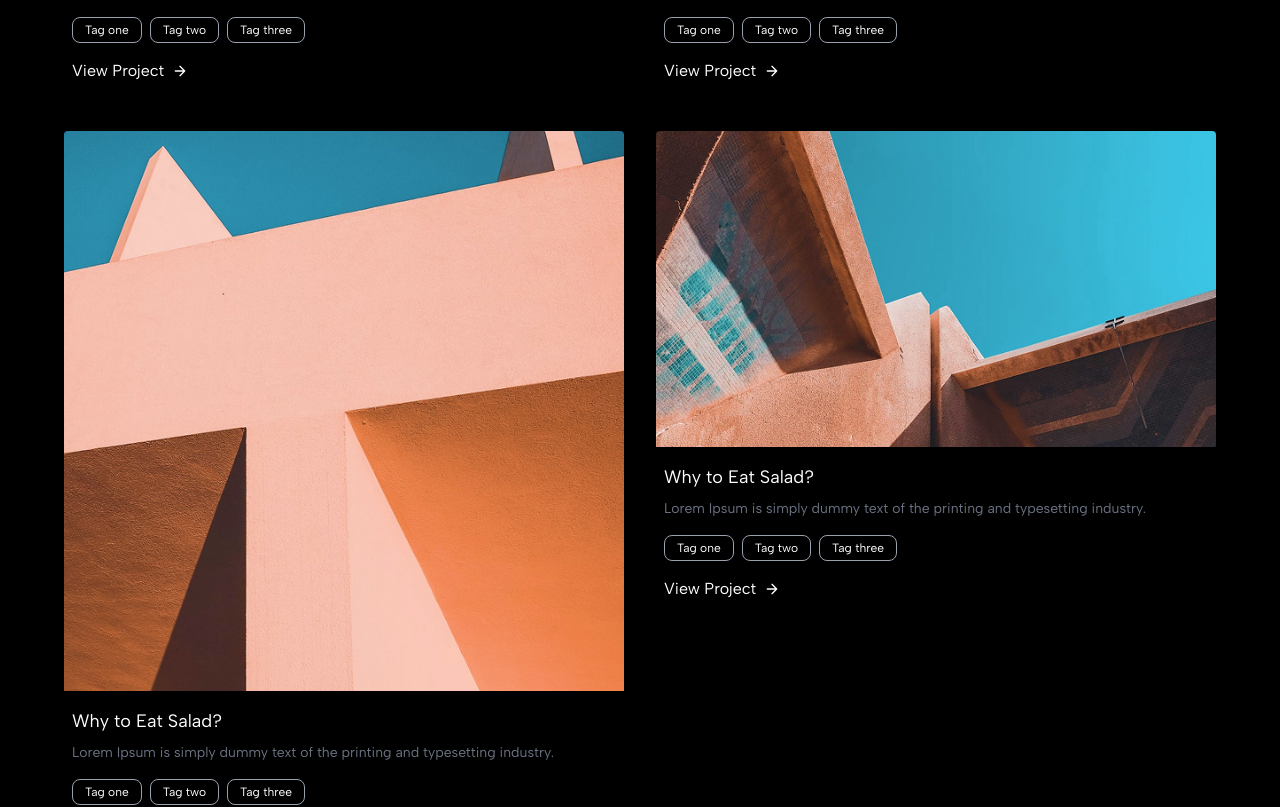
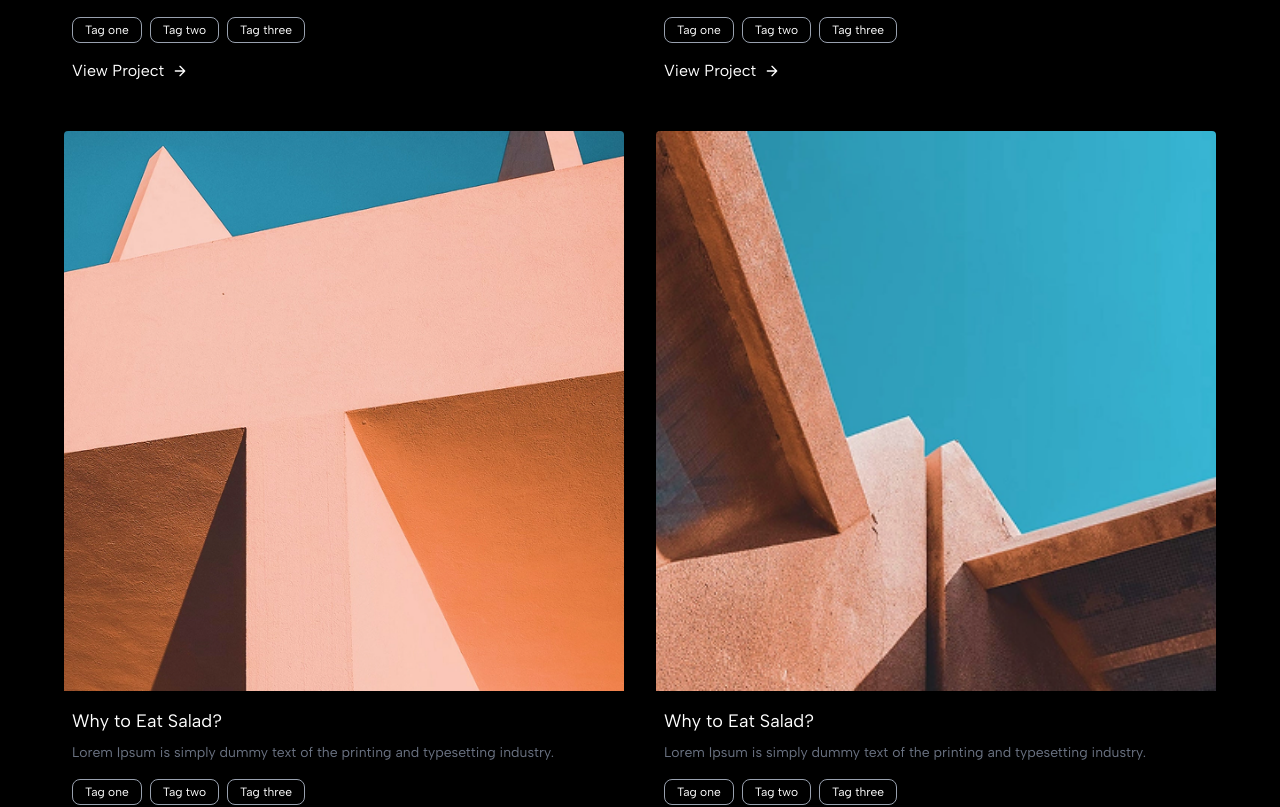
Before and after one commit to ammaridreesai/pakholdings, a Next.js app in the folder pak-holdings/: page / in a window 1280 px wide. Shown: the part 1704-2511 px from the top of the page. Built offline with nearby package versions, Linux system fonts and the light colour scheme.

Commit message:
Minor responsiveness fixes

```diff
--- a/pak-holdings/src/app/components/Header.js
+++ b/pak-holdings/src/app/components/Header.js
@@ -31,7 +31,7 @@ const Navbar = () => {
           <Link href="/about_us" className="text-[16px] leading-[64px]">
             About Us
           </Link>
-          <Link href="#" className="text-[16px] leading-[64px]">
+          <Link href="/portfolio" className="text-[16px] leading-[64px]">
             Our Services
           </Link>
           <Link href="/contact_us" className="text-[16px] leading-[64px]">
@@ -44,7 +44,7 @@ const Navbar = () => {
       <div className="hidden lg:block mr-[64px]">
         <Link
           className="flex items-center justify-center w-[96px] h-[44px] text-[16px] rounded-[12px] border-[1.5px] border-solid border-[#0D9161] bg-[#11B67A] text-white font-medium border-t-[1.5px] border-r-[1.5px] border-b-[4px] border-l-[1.5px]"
-          href="#"
+          href="/contact_us"
         >
           Contact
         </Link>
@@ -67,7 +67,7 @@ const Navbar = () => {
           <Link href="/about_us" className="block text-[16px] leading-[48px]">
             About Us
           </Link>
-          <Link href="#" className="block text-[16px] leading-[48px]">
+          <Link href="/portfolio" className="block text-[16px] leading-[48px]">
             Our Services
           </Link>
           <Link href="/contact_us" className="block text-[16px] leading-[48px]">
@@ -75,7 +75,7 @@ const Navbar = () => {
           </Link>
           <Link
             className="flex items-center justify-center w-[96px] h-[44px] text-[16px] rounded-[12px] border-[1.5px] border-solid border-[#0D9161] bg-[#11B67A] text-white font-medium border-t-[1.5px] border-r-[1.5px] border-b-[4px] border-l-[1.5px]"
-            href="#"
+            href="/contact_us"
           >
             Contact
           </Link>
--- a/pak-holdings/src/app/components/Home/Portfolio.js
+++ b/pak-holdings/src/app/components/Home/Portfolio.js
@@ -78,9 +78,14 @@ const Portfolio = () => {
               key={index}
               className="rounded overflow-hidden shadow-lg flex flex-col"
             >
-              <div className="relative">
+              <div className="relative h-full overflow-hidden">
                 <a href={card.link}>
-                  <Image className="w-full" src={card.image} alt={card.title} />
+                  <Image
+                    className="w-full h-full object-cover"
+                    src={card.image}
+                    alt={card.title}
+                    placeholder="blur"
+                  />
                 </a>
               </div>
               <div className="px-2 py-4 mb-auto">
--- a/pak-holdings/src/app/components/Portfolio/Portfolio.js
+++ b/pak-holdings/src/app/components/Portfolio/Portfolio.js
@@ -12,16 +12,14 @@ const Portfolio = () => {
     {
       image: portfolioImage5,
       title: "Urban Retail Hub",
-            description:
-                "A vibrant shopping destination in the heart of the city.",
+      description: "A vibrant shopping destination in the heart of the city.",
       tags: ["Retail Space", "Shopping Center", "Urban Development"],
       link: "#",
     },
     {
       image: portfolioImage6,
       title: "Luxury Living Spaces",
-            description:
-                "Exclusive apartments designed for modern lifestyles.",
+      description: "Exclusive apartments designed for modern lifestyles.",
       tags: ["Real Estate", "Luxury Homes", "Modern Design"],
       link: "#",
     },
@@ -78,9 +76,14 @@ const Portfolio = () => {
               key={index}
               className="rounded overflow-hidden shadow-lg flex flex-col"
             >
-                            <div className="relative">
+              <div className="relative h-full overflow-hidden">
                 <a href={card.link}>
-                                    <Image className="w-full" src={card.image} alt={card.title} />
+                  <Image
+                    className="w-full h-full object-cover"
+                    src={card.image}
+                    alt={card.title}
+                    placeholder="blur"
+                  />
                 </a>
               </div>
               <div className="px-2 py-4 mb-auto">
```
Lines whose indentation alone changed are shown as unchanged.
